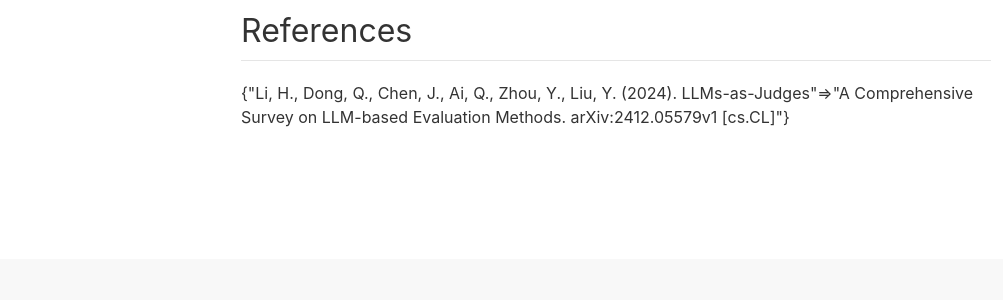
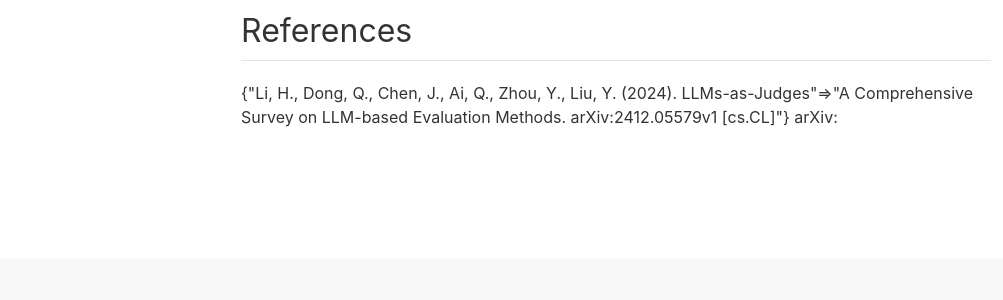
Before and after one commit to nyvyn/nyvyn.github.io, a Jekyll site: the page built from _notes/llm-as-judge.markdown, in a window 1280 px wide. Shown: the part 1545-1845 px from the top of the page, without its empty margins (24-1027 px from the left). Built offline with Jekyll 4.4.1, drawn with Linux system fonts in a browser that asks for light colours.

Commit message:
feat: Add arXiv links to references in note.html template

```diff
--- a/_includes/note.html
+++ b/_includes/note.html
@@ -21,7 +21,15 @@
         <h2 class="uk-heading-divider">References</h2>
         <ul class="uk-list uk-list-divider">
         {% for reference in include.references %}
-            <li>{{ reference }}</li>
+            <li>
+                {% assign arxiv_match = reference | regex_match: 'arXiv:(\d+\.\d+)' %}
+                {% if arxiv_match %}
+                    {% assign arxiv_id = arxiv_match[1] %}
+                    {{ reference | replace: arxiv_match[0], '' | append: ' ' }}<a href="https://arxiv.org/abs/{{ arxiv_id }}" class="uk-link-text">arXiv:{{ arxiv_id }}</a>
+                {% else %}
+                    {{ reference }}
+                {% endif %}
+            </li>
         {% endfor %}
         </ul>
     </div>
```
